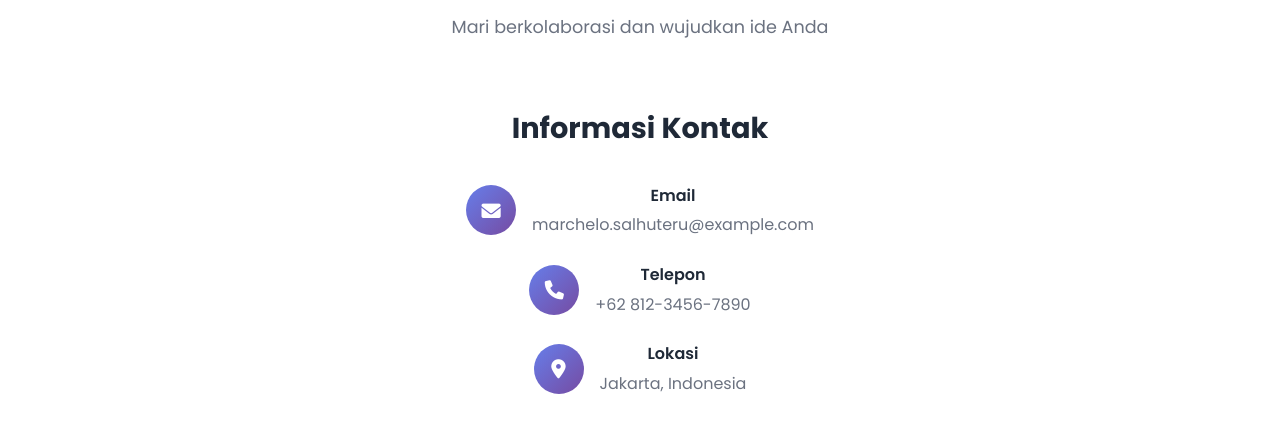
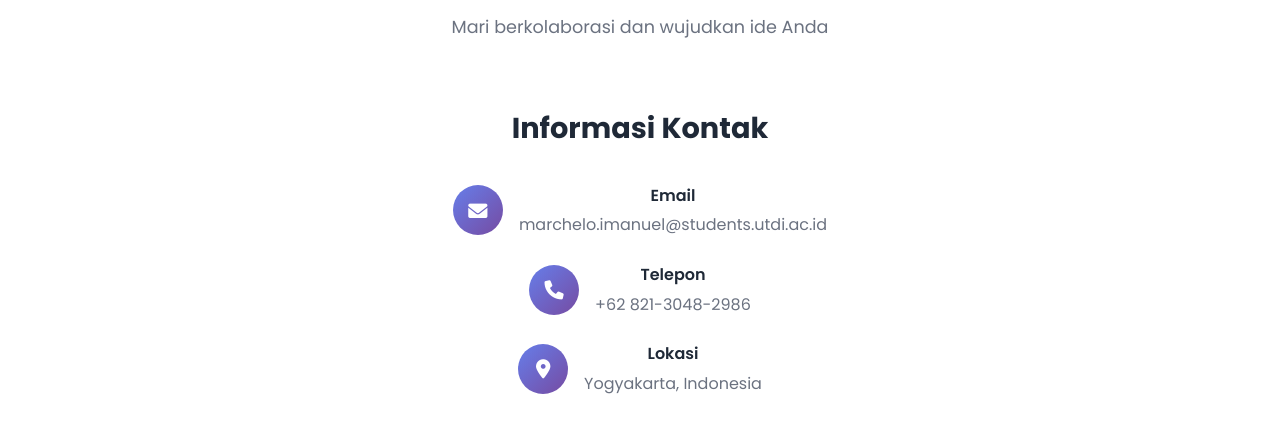
Before and after one commit to marchel04/Portofoliomagang, a plain HTML site: page index.html in a window 1280 px wide. Shown: the part 2937-3362 px from the top of the page. Drawn offline with Linux system fonts and the light colour scheme.

Commit message:
Update index.html

```diff
--- a/index.html
+++ b/index.html
@@ -216,21 +216,21 @@
                         <i class="fas fa-envelope"></i>
                         <div>
                             <h4>Email</h4>
-                            <p>marchelo.salhuteru@example.com</p>
+                            <p>marchelo.imanuel@students.utdi.ac.id</p>
                         </div>
                     </div>
                     <div class="contact-item">
                         <i class="fas fa-phone"></i>
                         <div>
                             <h4>Telepon</h4>
-                            <p>+62 812-3456-7890</p>
+                            <p>+62 821-3048-2986</p>
                         </div>
                     </div>
                     <div class="contact-item">
                         <i class="fas fa-map-marker-alt"></i>
                         <div>
                             <h4>Lokasi</h4>
-                            <p>Jakarta, Indonesia</p>
+                            <p>Yogyakarta, Indonesia</p>
                         </div>
                     </div>
                     <div class="social-media">
```
